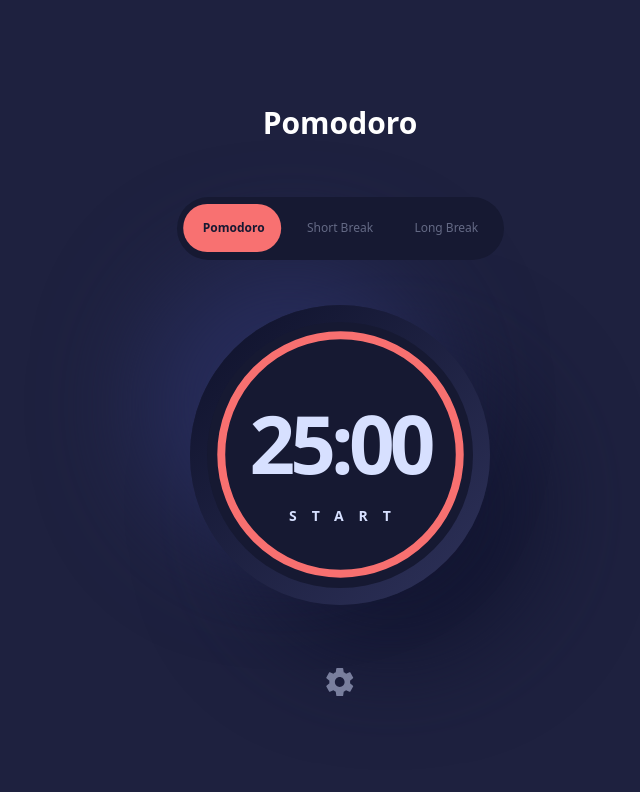
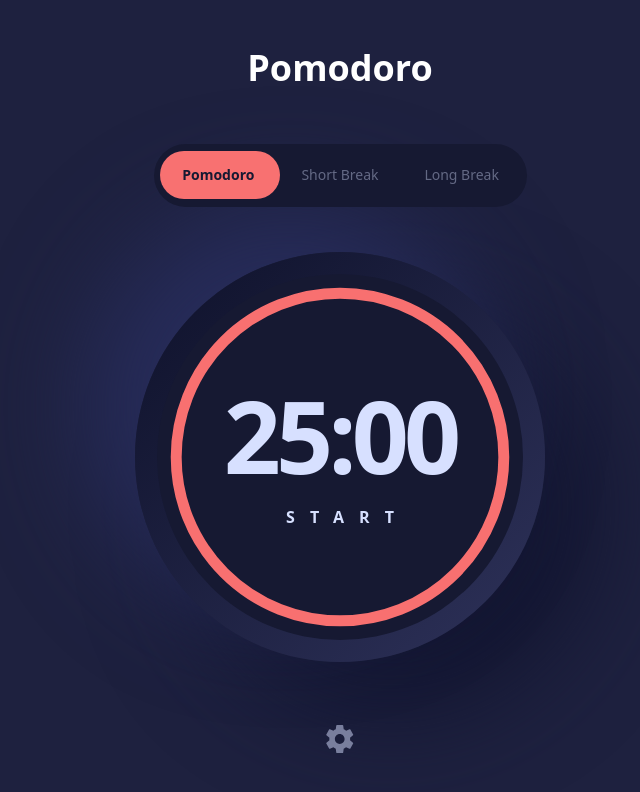
Before and after one commit to Georgeb779/pomodoro-app, a React (Vite) app: page / in a window 1280 px wide. Shown: the top 792 px of the page, without its empty margins (300-940 px from the left). Built offline with nearby package versions, Linux system fonts and the light colour scheme.

Commit message:
Add desktop version

```diff
--- a/src/components/Button/index.scss
+++ b/src/components/Button/index.scss
@@ -4,7 +4,7 @@ $block: "btn";
   @apply flex justify-center;
 
   &--primary {
-    @apply w-[140px] h-[53px] text-white  opacity-100 items-center rounded-3xl relative top-[18px] left-[90px] font-bold;
+    @apply w-[140px] h-[53px] text-white  opacity-100 items-center rounded-3xl relative top-[18px] left-[90px] md:top-[63px] md:left-[200px] font-bold;
 
     &.primary-color {
       @apply bg-custom-red;
@@ -18,10 +18,10 @@ $block: "btn";
   }
 
   &--disabled {
-    @apply w-[120px] h-[48px] text-secondary opacity-[0.4] items-center text-xs;
+    @apply w-[120px] h-[48px] text-secondary opacity-[0.4] items-center text-xs md:text-sm;
   }
   &--active {
-    @apply text-primary opacity-100 w-[120px]  rounded-full font-bold text-xs;
+    @apply text-primary opacity-100 w-[120px]  rounded-full font-bold text-xs md:text-sm;
     transition: all 0.3s ease;
     z-index: 1;
   }
--- a/src/components/CountDownBar/index.scss
+++ b/src/components/CountDownBar/index.scss
@@ -1,7 +1,6 @@
 .base-timer {
   position: absolute;
-  height: 265px;
-  width: 265px;
+  @apply w-[265px] h-[265px] md:w-[364px] md:h-[364px];
 }
 .base-timer svg {
   transform: rotate(-90deg);
--- a/src/components/Modal/index.scss
+++ b/src/components/Modal/index.scss
@@ -10,8 +10,19 @@ $block: "modal";
     transform: scale(1);
     transition: all 0.3s ease-in-out;
 
+    @keyframes fadeIn {
+      0% {
+        background: none;
+      }
+
+      100% {
+        background: rgba(10, 12, 28, 0.5);
+      }
+    }
+    animation: fadeIn 1.9s forwards;
+
     &--content {
-      @apply rounded-xl bg-white text-center align-middle h-[575px] w-[327px];
+      @apply rounded-xl bg-white text-center align-middle h-[575px] w-[327px]  md:h-[464px]  md:w-[540px];
       transition: all 0.3s ease-in-out;
 
       header {
@@ -40,7 +51,7 @@ $block: "modal";
         }
 
         input {
-          @apply mr-[8px] cursor-pointer w-[140px] h-[40px] text-left bg-custom-gray pl-4 text-primary text-sm font-bold;
+          @apply mr-[8px] cursor-pointer w-[140px] h-[40px] text-left  pl-4 text-primary text-sm font-bold;
           border-radius: 10px;
         }
       }
@@ -53,19 +64,38 @@ $block: "modal";
       }
     }
     &--content--section {
-      @apply ml-6 mr-6;
+      @apply ml-6 mr-6 md:ml-9 md:mr-9;
 
       &:first-child {
         border-bottom: 1px solid #e3e1e1;
         padding-bottom: 24px;
+
+        div {
+          @apply md:flex md:justify-start;
+
+          span {
+            @apply md:flex-col;
+
+            label {
+              @apply md:self-start md:mb-[10px];
+            }
+          }
+        }
       }
       &:nth-child(2) {
         border-bottom: 1px solid #e3e1e1;
         padding-bottom: 24px;
+        @apply md:flex md:pl-[0] md:justify-between md:pb-[0];
+
+        h2 {
+          @apply md:pl-[0];
+        }
       }
       &:nth-child(3) {
+        @apply md:flex md:pl-[0]  md:pb-[0] md:justify-between;
         h2 {
           padding: 16px 24px 18px 24px;
+          @apply md:pl-[0] md:pb-[24px] md:pt-[24px];
         }
       }
     }
@@ -73,7 +103,16 @@ $block: "modal";
     &.disable {
       @apply invisible opacity-0 bg-transparent;
       transform: scale(0);
-      background: none;
+
+      animation: fadeOut 0.5s forwards;
+      @keyframes fadeOut {
+        0% {
+          background: none;
+        }
+        100% {
+          background: none;
+        }
+      }
     }
   }
 }
--- a/src/components/Modal/index.tsx
+++ b/src/components/Modal/index.tsx
@@ -65,6 +65,7 @@ export function Modal({
           <div className='modal-item__container--content--body'>
             <div className='modal-item__container--content--section'>
               <h2>Time (minutes)</h2>
+              <div>
                 <PomodoroTimeInput
                   label='Pomodoro'
                   name='pomodoro'
@@ -78,7 +79,9 @@ export function Modal({
                   label='short break'
                   name='short break'
                   id='short break'
-                value={pomodoroTimes.newShortBreak || pomodoroTimes.shortBreak}
+                  value={
+                    pomodoroTimes.newShortBreak || pomodoroTimes.shortBreak
+                  }
                   setValue={(value) =>
                     setPomodoroTimes({ ...pomodoroTimes, newShortBreak: value })
                   }
@@ -95,6 +98,7 @@ export function Modal({
                     })
                   }
                 />
+              </div>
             </div>
             <div className='modal-item__container--content--section'>
               <h2>Font</h2>
@@ -129,11 +133,7 @@ export function Modal({
                 updateFontAndColor(useColor, setUseColor, useFont, setUseFont);
                 updatePomodoroTimes(pomodoroTimes, setPomodoroTimes);
 
-                saveDataInLocalStorage(
-                  useFont,
-                  useColor,
-                  pomodoroTimes
-                );
+                saveDataInLocalStorage(useFont, useColor, pomodoroTimes);
               }}
             />
           </div>
--- a/src/components/ScreenTime/index.scss
+++ b/src/components/ScreenTime/index.scss
@@ -2,27 +2,27 @@ $block: "screen-time";
 
 .#{$block} {
   &__container {
-    @apply flex flex-col justify-center items-center rounded-full w-[300px] h-[300px] mt-[45px];
+    @apply flex flex-col justify-center items-center rounded-full w-[300px] h-[300px] md:w-[410px] md:h-[410px] mt-[45px];
     background: linear-gradient(315deg, #2e325a 0%, #0e112a 100%);
     box-shadow: -50px -50px 100px #272c5a, 50px 50px 100px #121530;
     cursor: default;
   }
 
   &-value__container {
-    @apply flex flex-col justify-center items-center w-[266px] h-[266px] rounded-full;
+    @apply flex flex-col justify-center items-center w-[266px] h-[266px] md:w-[366px] md:h-[366px] rounded-full;
     background: #161932;
   }
   &-timer__container {
-    @apply flex flex-col justify-center items-center  w-[248px] h-[248px] rounded-full;
+    @apply flex flex-col justify-center items-center  w-[248px] h-[248px]  md:w-[339px] md:h-[339px] rounded-full;
 
     &--value {
-      @apply flex flex-col justify-center items-center font-bold text-[80px] text-secondary;
+      @apply flex flex-col justify-center items-center font-bold text-[80px] md:text-[100px] md:h-[102px] md:mb-[19px] text-secondary;
       letter-spacing: -5px;
     }
     &--btn {
       @apply z-10;
       > button {
-        @apply text-sm text-secondary tracking-[15px] leading-[20px] font-bold;
+        @apply text-sm md:text-base text-secondary tracking-[15px] leading-[20px] font-bold;
         text-indent: 15px;
       }
     }
--- a/src/index.scss
+++ b/src/index.scss
@@ -22,7 +22,7 @@ a {
   @apply bg-body h-screen text-white flex flex-col justify-center items-center;
 
   > h1 {
-    @apply text-3xl font-bold mb-14;
+    @apply text-3xl font-bold mb-14 md:text-4xl;
   }
 
   &.primary-font {
@@ -38,11 +38,11 @@ a {
 }
 
 .#{$block_2} {
-  @apply flex justify-center items-center rounded-full bg-primary w-[327px] h-[63px]  gap-2 p-2;
+  @apply flex justify-center items-center rounded-full bg-primary w-[327px] h-[63px]  gap-2 p-2 md:w-[373px];
   z-index: 1;
 
   &::before {
-    @apply rounded-full absolute   w-[110px] h-[48px];
+    @apply rounded-full absolute  md:w-[120px] w-[110px] h-[48px];
     content: "";
     transition: all 0.3s ease-in-out;
   }
@@ -65,19 +65,17 @@ a {
 
   &.primary-1 {
     &::before {
-      @apply w-[98px];
-      transform: translate(-110%, 0px);
+      @apply w-[98px] md:w-[120px] translate-y-[0] translate-x-[-110%] md:translate-x-[-100%];
     }
   }
   &.primary-2 {
     &::before {
-      transform: translate(0%, 0px);
+      @apply translate-y-[0] translate-x-[0];
     }
   }
   &.primary-3 {
     &::before {
-      @apply w-[98px];
-      transform: translate(110%, 0px);
+      @apply w-[98px] md:w-[120px]  translate-y-[0] translate-x-[110%] md:translate-x-[100%];
     }
   }
 }
```
Lines whose indentation alone changed are shown as unchanged.
